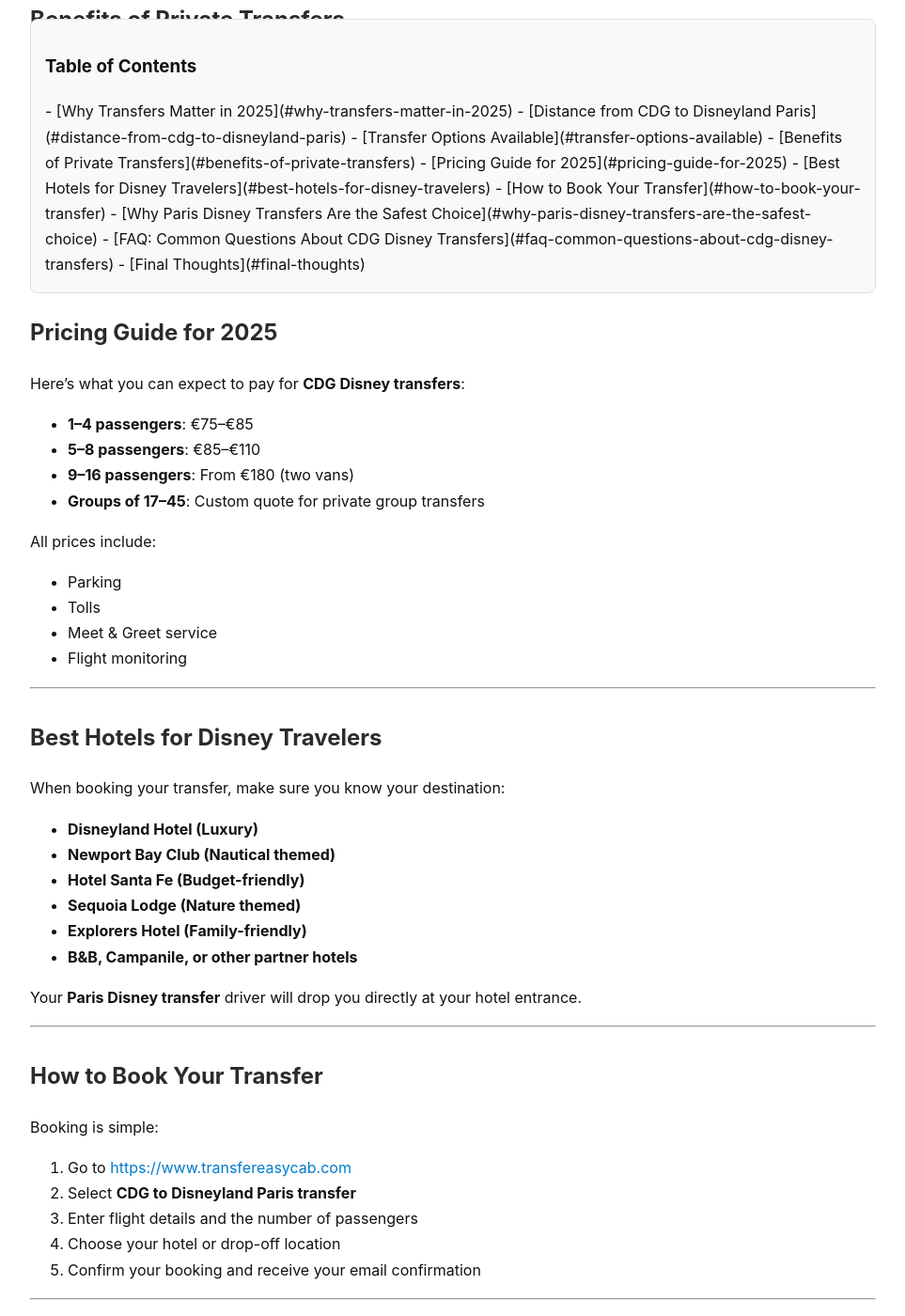
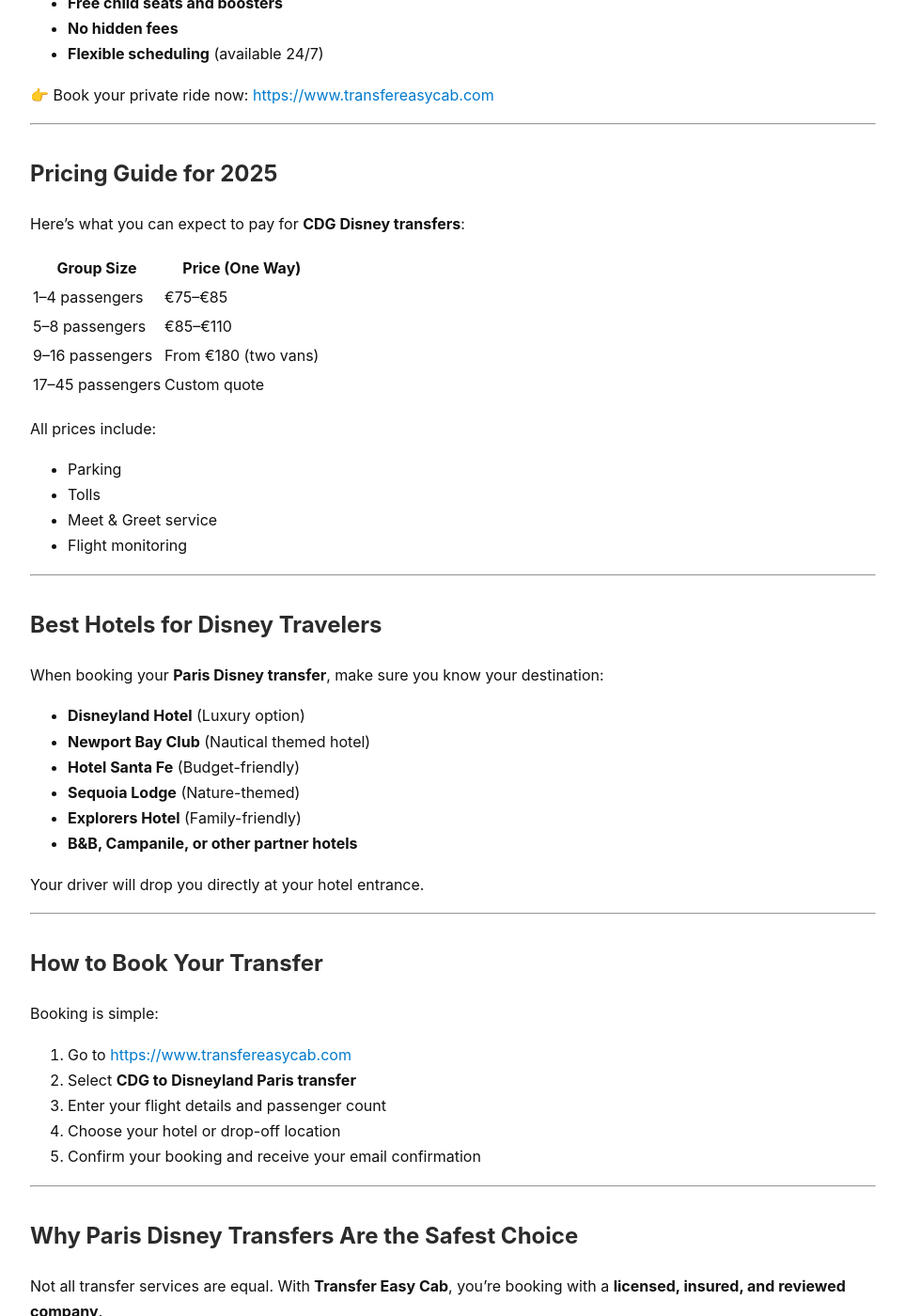
Before and after one commit to TransferEasyCab75/transfereasycab, a Jekyll site: the page built from _posts/2025-07-22-cdg-disneyland-private-transfer-2025.md, in a window 1280 px wide and 1400 px high, scrolled down 2030 px. Shown: the whole window at 94% size, without its empty margins (158-1121 px from the left). Built offline with Jekyll 4.4.1, drawn with Linux system fonts in a browser that asks for light colours; our own code applies the rules of GitHub Pages for plain Markdown files; some of the changed text lies outside the part shown.

Commit message:
Update 2025-07-22-cdg-disneyland-private-transfer-2025.md

```diff
--- a/_posts/2025-07-22-cdg-disneyland-private-transfer-2025.md
+++ b/_posts/2025-07-22-cdg-disneyland-private-transfer-2025.md
@@ -11,23 +11,6 @@ tags: [cdg disney transfer, paris disney transfers, disney cab, airport taxi, di
 Planning your 2025 trip to **Disneyland Paris**? If you’re flying into **Charles de Gaulle Airport (CDG)**, the first thing you need to figure out is how to get from the airport to the park without hassle.
 
 This guide will show you how to arrange a **private CDG Disney transfer**, explain why **Paris Disney transfers** are the best option, and help you avoid the most common travel mistakes.
-
----
-
-<div style="position:sticky; top:20px; background:#f9f9f9; padding:15px; border-radius:8px; border:1px solid #ddd; margin-bottom:20px;">
-<h3>Table of Contents</h3>
-
-- [Why Transfers Matter in 2025](#why-transfers-matter-in-2025)
-- [Distance from CDG to Disneyland Paris](#distance-from-cdg-to-disneyland-paris)
-- [Transfer Options Available](#transfer-options-available)
-- [Benefits of Private Transfers](#benefits-of-private-transfers)
-- [Pricing Guide for 2025](#pricing-guide-for-2025)
-- [Best Hotels for Disney Travelers](#best-hotels-for-disney-travelers)
-- [How to Book Your Transfer](#how-to-book-your-transfer)
-- [Why Paris Disney Transfers Are the Safest Choice](#why-paris-disney-transfers-are-the-safest-choice)
-- [FAQ: Common Questions About CDG Disney Transfers](#faq-common-questions-about-cdg-disney-transfers)
-- [Final Thoughts](#final-thoughts)
-</div>
 
 ---
 
@@ -60,24 +43,28 @@ That’s why most travelers prefer **private taxi Paris to Disneyland Paris** se
 
 Here are your main options for getting from **CDG to Disneyland Paris**:
 
-1. **Paris Disney Transfers (Private)**
-   - Private vehicle, door-to-door
-   - Fixed pricing
-   - Free child seats
-   - Flight monitoring included
+### 1. Paris Disney Transfers (Private)
 
-2. **Disney Cab or Airport Taxi**
-   - Sometimes available at the terminal
-   - Metered pricing (more expensive during busy times)
-   - Not always English-speaking
+- Private vehicle, door-to-door
+- Fixed pricing
+- Free child seats
+- Flight monitoring included
 
-3. **Shared Shuttle Services**
-   - Cheaper per person but longer wait times
-   - No flexibility for stops
+### 2. Disney Cab or Airport Taxi
 
-4. **Public Transport**
-   - Cheapest but stressful with kids and bags
-   - Requires navigating metro stations
+- Sometimes available at the terminal
+- Metered pricing (more expensive during busy times)
+- Not always English-speaking
+
+### 3. Shared Shuttle Services
+
+- Cheaper per person but longer wait times
+- No flexibility for stops
+
+### 4. Public Transport
+
+- Cheapest but stressful with kids and bags
+- Requires navigating metro stations
 
 ---
 
@@ -91,7 +78,7 @@ Choosing a **cdg disney transfer** through a private company like **Transfer Eas
 - **No hidden fees**
 - **Flexible scheduling** (available 24/7)
 
-Book your private ride here 👉 [https://www.transfereasycab.com](https://www.transfereasycab.com)
+👉 Book your private ride now: [https://www.transfereasycab.com](https://www.transfereasycab.com)
 
 ---
 
@@ -99,10 +86,12 @@ Book your private ride here 👉 [https://www.transfereasycab.com](https://www.t
 
 Here’s what you can expect to pay for **CDG Disney transfers**:
 
-- **1–4 passengers**: €75–€85
-- **5–8 passengers**: €85–€110
-- **9–16 passengers**: From €180 (two vans)
-- **Groups of 17–45**: Custom quote for private group transfers
+| Group Size | Price (One Way) |
+|------------|----------------|
+| 1–4 passengers | €75–€85 |
+| 5–8 passengers | €85–€110 |
+| 9–16 passengers | From €180 (two vans) |
+| 17–45 passengers | Custom quote |
 
 All prices include:
 
@@ -115,16 +104,16 @@ All prices include:
 
 ## Best Hotels for Disney Travelers
 
-When booking your transfer, make sure you know your destination:
+When booking your **Paris Disney transfer**, make sure you know your destination:
 
-- **Disneyland Hotel (Luxury)**
-- **Newport Bay Club (Nautical themed)**
-- **Hotel Santa Fe (Budget-friendly)**
-- **Sequoia Lodge (Nature themed)**
-- **Explorers Hotel (Family-friendly)**
+- **Disneyland Hotel** (Luxury option)
+- **Newport Bay Club** (Nautical themed hotel)
+- **Hotel Santa Fe** (Budget-friendly)
+- **Sequoia Lodge** (Nature-themed)
+- **Explorers Hotel** (Family-friendly)
 - **B&B, Campanile, or other partner hotels**
 
-Your **Paris Disney transfer** driver will drop you directly at your hotel entrance.
+Your driver will drop you directly at your hotel entrance.
 
 ---
 
@@ -134,7 +123,7 @@ Booking is simple:
 
 1. Go to [https://www.transfereasycab.com](https://www.transfereasycab.com)
 2. Select **CDG to Disneyland Paris transfer**
-3. Enter flight details and the number of passengers
+3. Enter your flight details and passenger count
 4. Choose your hotel or drop-off location
 5. Confirm your booking and receive your email confirmation
 
@@ -160,7 +149,7 @@ You get:
 A: Yes! We cover **all Paris airports**, not just CDG.
 
 **Q: Can I book a round trip?**
-A: Absolutely. In fact, booking both legs together saves you money.
+A: Absolutely. Booking both legs together saves you money.
 
 **Q: Are pets allowed?**
 A: Yes, small pets in carriers are welcome. Just mention this when booking.
@@ -176,6 +165,6 @@ If you’re planning a magical trip to **Disneyland Paris** in 2025, don’t let
 
 Avoid the chaos of taxis, trains, and shuttles. Choose a **private cdg disney transfer** with **Transfer Easy Cab** and arrive at your hotel relaxed and ready for the magic.
 
-➡️ [Book your transfer now at TransferEasyCab.com](https://www.transfereasycab.com)
+👉 [Book your transfer now at TransferEasyCab.com](https://www.transfereasycab.com)
 
 ---
```
Also changed, not shown: other parts of _posts/2025-07-22-cdg-disneyland-private-transfer-2025.md (+5 -5 lines).
